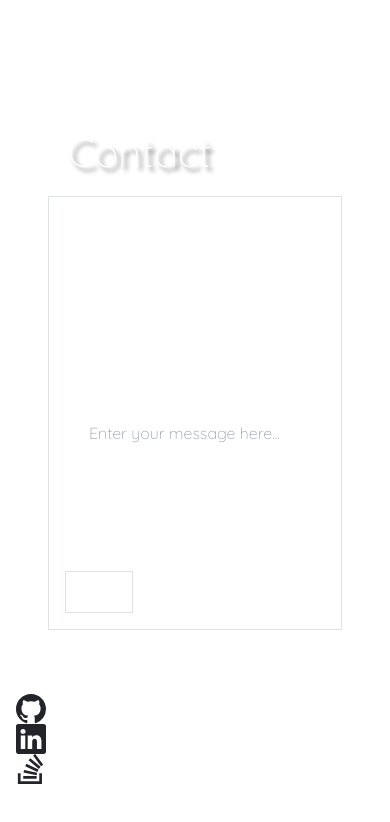
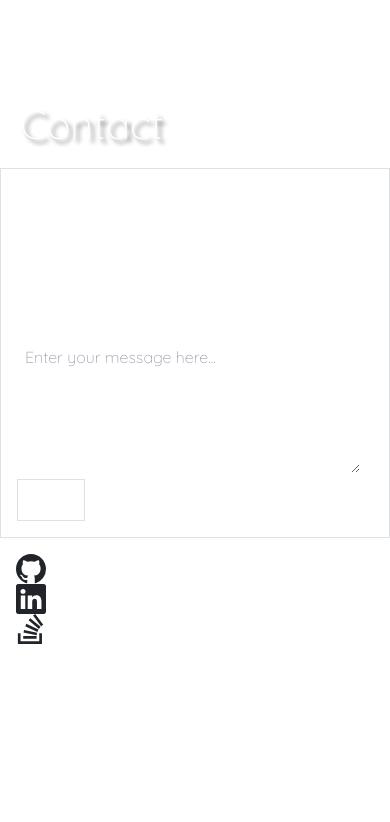
Before and after one commit to ramitaarora/indurkhya-portfolio, a React (Vite) app: page /Contact in a window 390 px wide. Shown: the top 822 px of the page. Built offline with nearby package versions, Linux system fonts and the light colour scheme.

Commit message:
contact form responsive

```diff
--- a/src/pages/Contact.jsx
+++ b/src/pages/Contact.jsx
@@ -14,22 +14,22 @@ export default function Contact() {
     }
 
     return (
-        <div id="body-style" className="min-w-screen m-5 flex flex-column justify-center align-center">
+        <div id="body-style" className="min-w-screen md:m-5 flex flex-column justify-center align-center">
             <Header header='Contact' />
 
-            <div id="contact-form" className="my-3 p-3 m-auto overflow-hidden border rounded-lg">
+            <div id="contact-form" className="md:my-3 p-3 md:m-auto overflow-hidden border rounded-lg">
                 <form onSubmit={() => onSubmit(event)}>
-                    <div id="form-input" className="flex flex-column justify-between m-3">
+                    <div id="form-input" className="flex flex-column justify-between md:m-3">
                         <label htmlFor="name" className="text-white">Name: </label>
                         <input type="text" name="name" className="p-2 min-w-max" size="40" required></input>
                     </div>
 
-                    <div id="form-input" className="flex flex-column justify-between m-3">
+                    <div id="form-input" className="flex flex-column justify-between md:m-3">
                         <label htmlFor="email" className="text-white">Email: </label>
                         <input type="text" name="email" className="p-2 min-w-max" size="40" required></input>
                     </div>
 
-                    <div id="form-input" className="flex flex-column justify-between m-3">
+                    <div id="form-input" className="flex flex-column justify-between md:m-3">
                         <label htmlFor="name" className="text-white">Message: </label>
                         <textarea placeholder="Enter your message here..." cols="39" rows="5" className="p-2 min-w-max" required></textarea>
                     </div>
```
